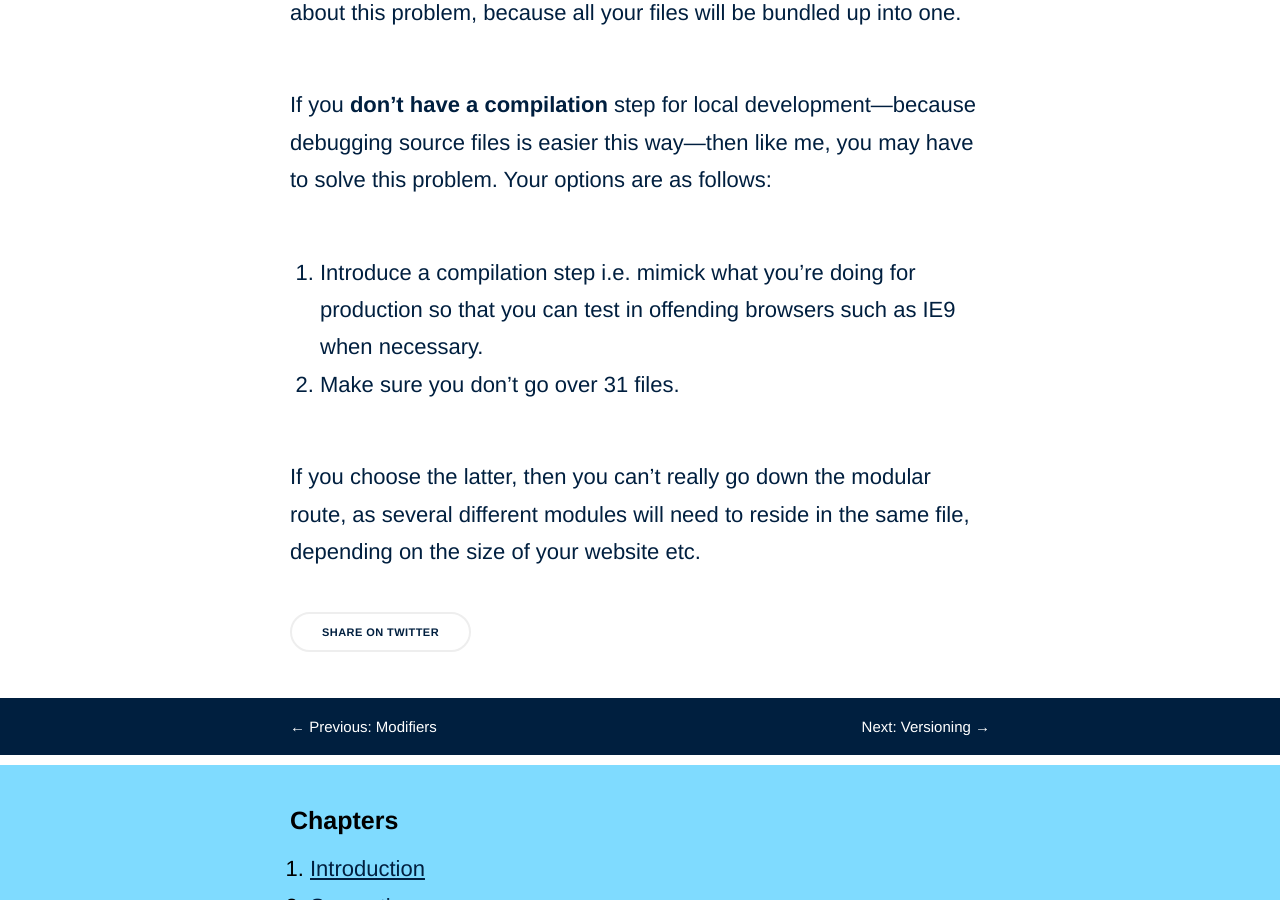
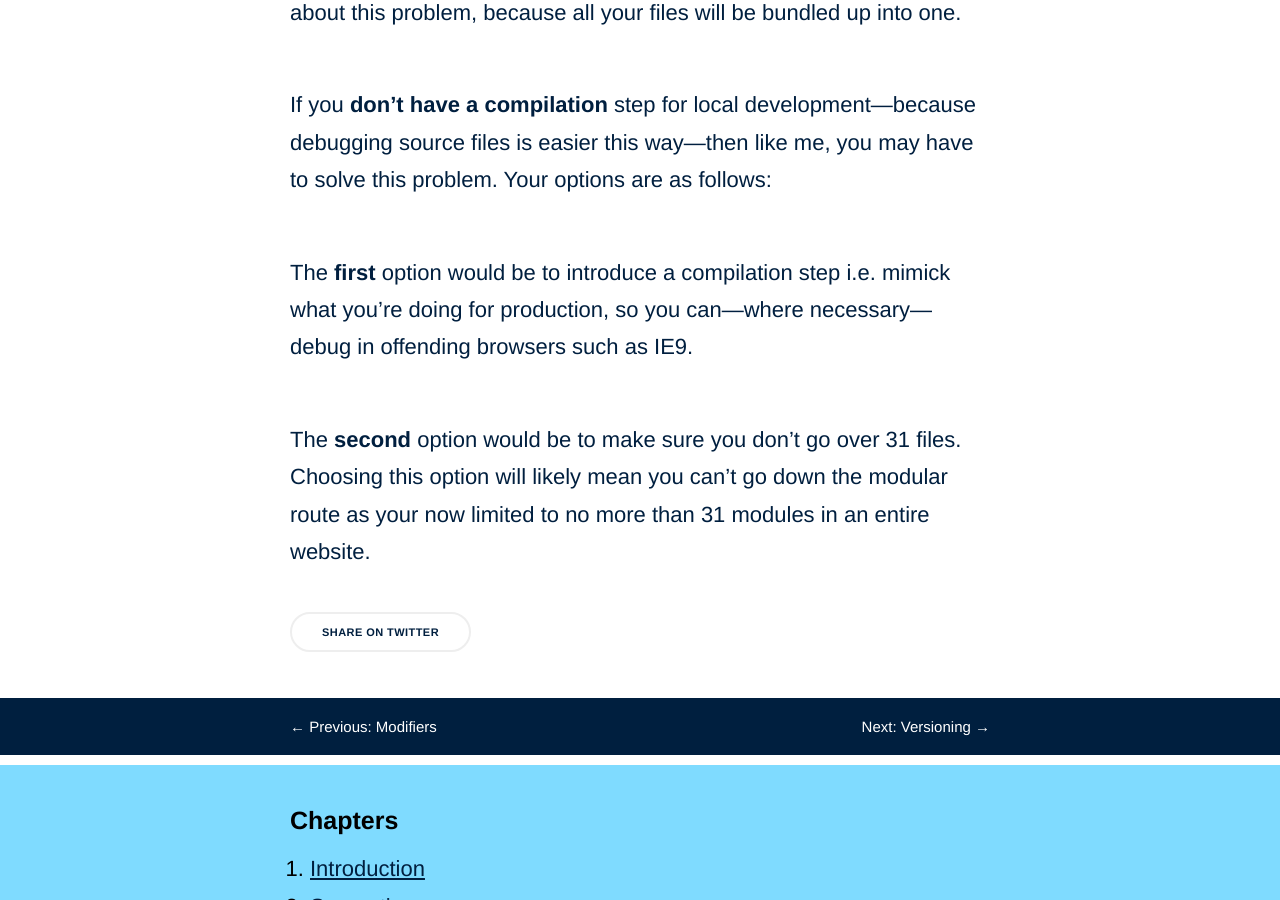
Before and after one commit to adamsilver/maintainablecss.com-jekyll, a Jekyll site: the page built from _chapters/09-organisation.md, in a window 1280 px wide and 900 px high, scrolled down 3147 px. Built offline with Jekyll 4.4.1, drawn with Linux system fonts in a browser that asks for light colours.

Commit message:
File org

```diff
--- a/_chapters/09-organisation.md
+++ b/_chapters/09-organisation.md
@@ -71,7 +71,6 @@ If you **have a compilation step** for local development&mdash;as would be the c
 
 If you **don't have a compilation** step for local development&mdash;because debugging source files is easier this way&mdash;then like me, you may have to solve this problem. Your options are as follows:
 
-1. Introduce a compilation step i.e. mimick what you're doing for production so that you can test in offending browsers such as IE9 when necessary.
-2. Make sure you don't go over 31 files.
+The **first** option would be to introduce a compilation step i.e. mimick what you're doing for production, so you can&mdash;where necessary&mdash;debug in offending browsers such as IE9.
 
-If you choose the latter, then you can't really go down the modular route, as several different modules will need to reside in the same file, depending on the size of your website etc.
+The **second** option would be to make sure you don't go over 31 files. Choosing this option will likely mean you can't go down the modular route as your now limited to no more than 31 modules in an entire website.
```
